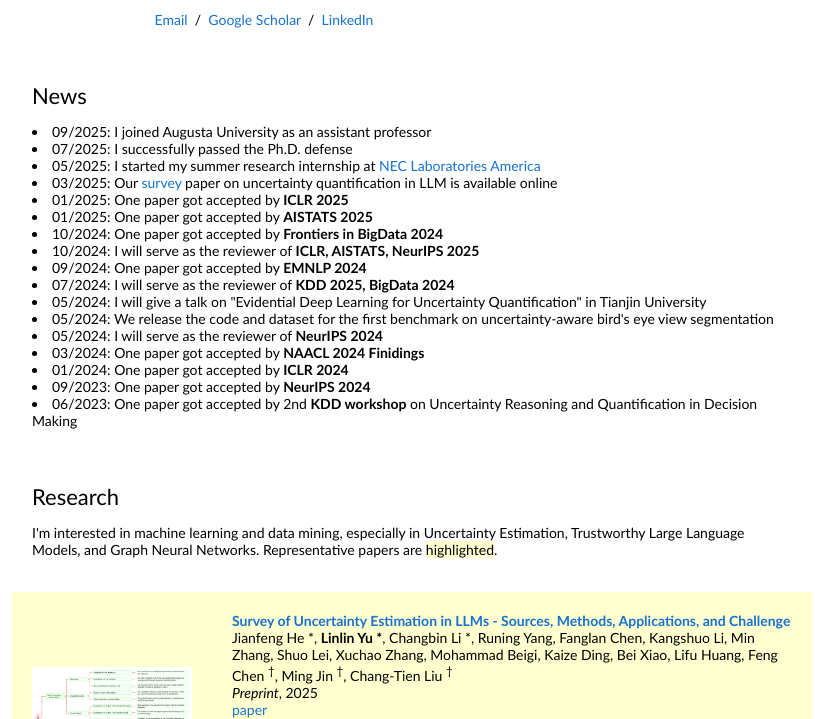
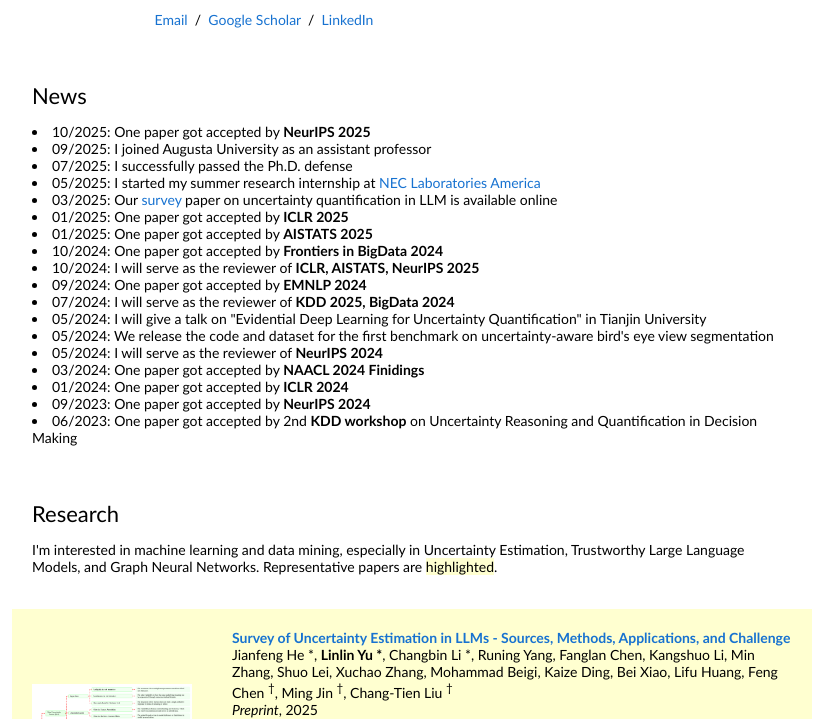
Before and after one commit to linlin-yu/linlin-yu.github.io, a plain HTML site: page index.html in a window 1280 px wide. Shown: the part 381-1100 px from the top of the page, without its empty margins (228-1051 px from the left). Drawn offline with Linux system fonts and the light colour scheme.

Commit message:
Update index.html

```diff
--- a/index.html
+++ b/index.html
@@ -63,6 +63,7 @@
             <td style="padding:20px;width:100%;vertical-align:middle">
               <heading>News</heading>
               <p></p>
+              <li> 10/2025: One paper got accepted by <strong>NeurIPS 2025 </strong></li>
               <li> 09/2025: I joined Augusta University as an assistant professor</li>
               <li> 07/2025: I successfully passed the Ph.D. defense </li>
               <li> 05/2025: I started my summer research internship at <a href='https://www.nec-labs.com/'>NEC Laboratories America</a></li>
```
